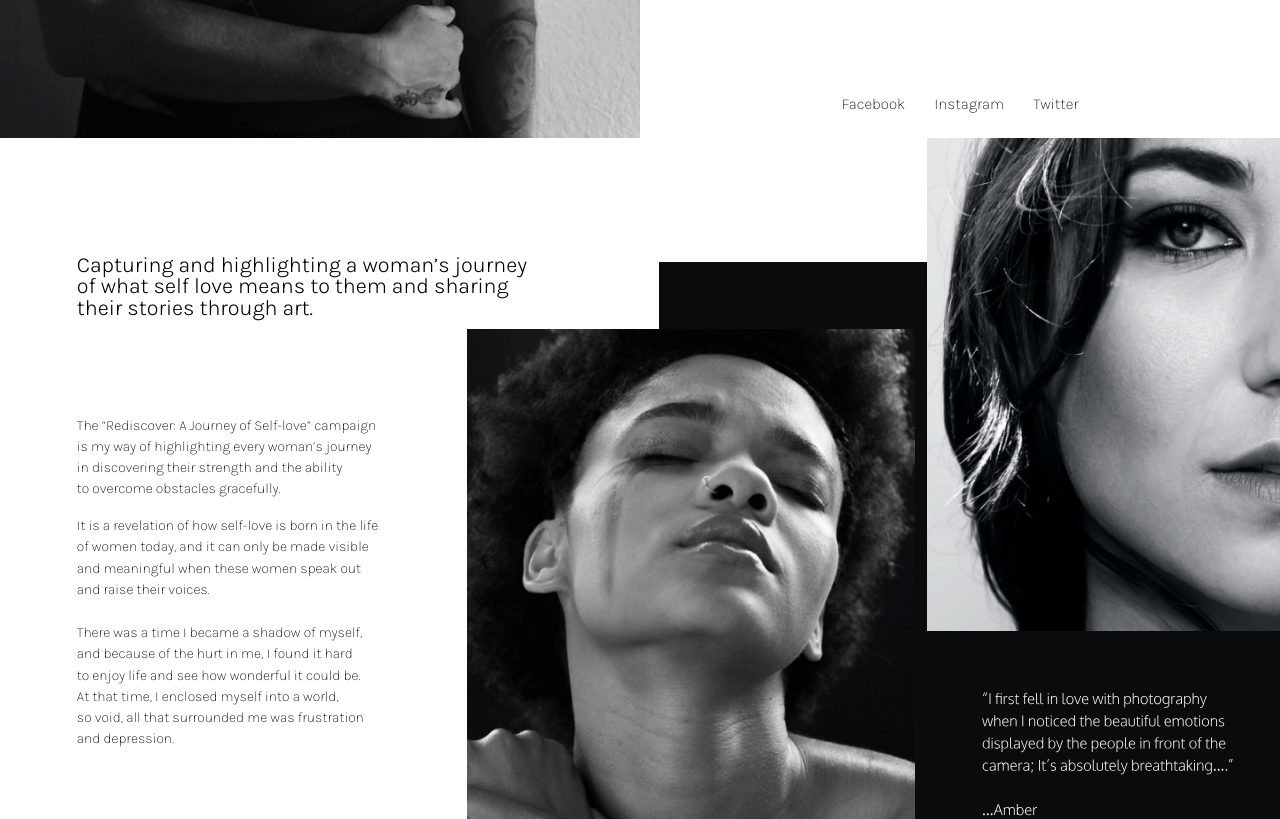
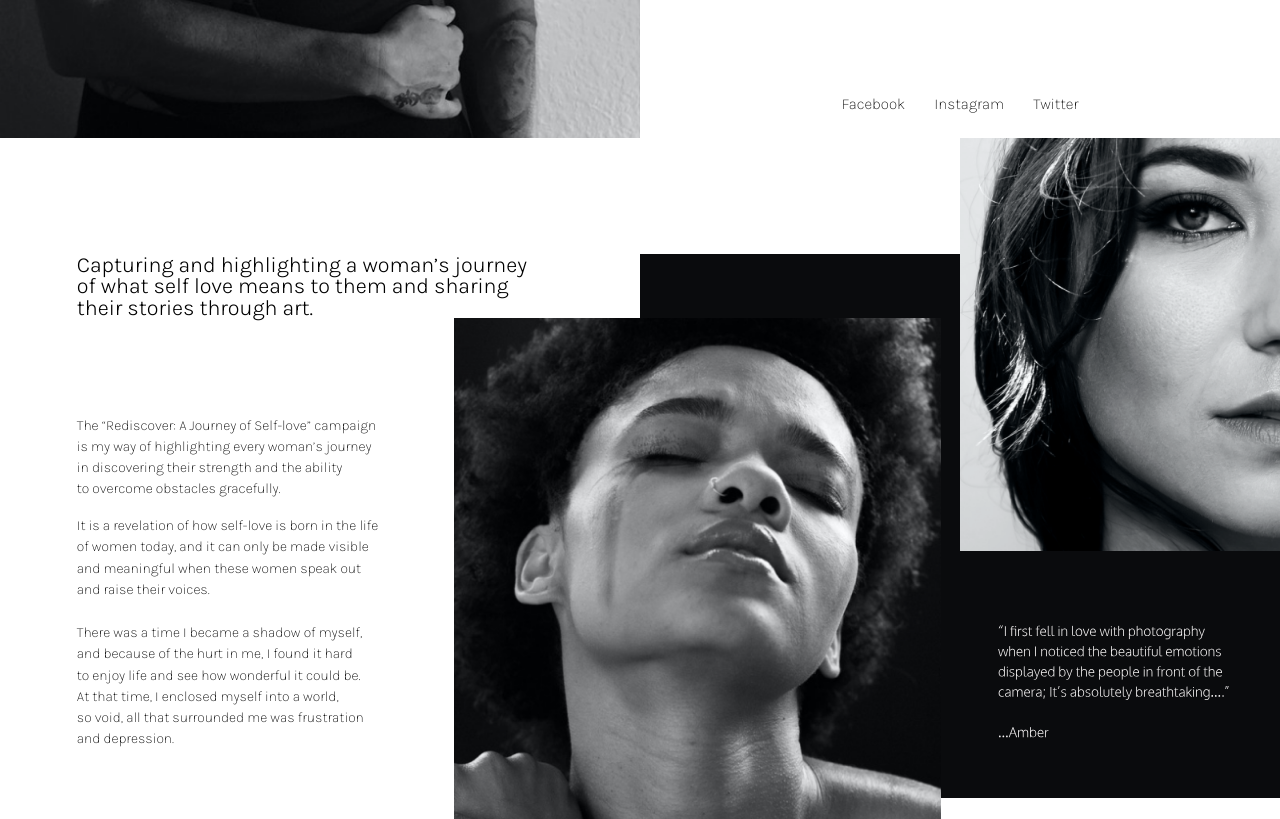
Before and after one commit to amber-beugard/amber-beugard.github.io, a plain HTML site: page index.html in a window 1280 px wide. Shown: the part 780-1599 px from the top of the page. Drawn offline with Linux system fonts and the light colour scheme.

Commit message:
Add files via upload

```diff
--- a/css/style.css
+++ b/css/style.css
@@ -66,17 +66,34 @@
 /*Block 2 Styles*/
 
 .block2{width: 100%;display: flex;}
-.block2_part1{width: 100%;display: block;}
+.block2_part1{width: 50%;display: block;}
 .page2_text1{font-family: "Karla";font-weight: 300;margin-top: 18%;font-size: 1.7vw;margin-left: 12%;}
 .page_text2_1{font-family: "Karla";font-weight: 200;font-size: 1.1vw;margin-left: 12%;line-height: 150%;margin-top: 15%;}
 .page_text2_2{font-family: "Karla";font-weight: 200;font-size: 1.1vw;margin-left: 12%;line-height: 150%;margin-top: 2.5%;}
 .page_text2_3{font-family: "Karla";font-weight: 200;font-size: 1.1vw;margin-left: 12%;line-height: 150%;margin-top: 3.5%;}
 
-.page2images{display: flex;width: 100%;}
-.page2bg{display: block;position: relative; width: 97.02%;height: 100%;left: 3%;top: 20%;}
-.page2img1{display: block;position: relative; width: 70%;height: 100%;left: -124%;top: 31%;}
-.page2img2{display: block;position: relative; width: 55.45%;height: 80%;left: -122.2%;}
-.page2text3{display: block;position: relative; width: 40%;height: 20%;left: -169%;top: 90%;}
+.page2images{display: flex;width: 50%;}
+.page2bg{
+   width: 100%;
+   margin-top: 18%;}
+.page2img1{
+   display: block;
+   position: absolute;
+   width: 38%;
+   margin-top: 14%;
+   margin-left: -14.5%;
+}
+.page2img2{
+   position: absolute;
+   width: 25%;
+   margin-left: 25%;
+}
+.page2text3{
+   position: absolute;
+   width: 18%;
+   margin-left: 28%;
+   margin-top: 38%;
+}
 
 /*Block 3 Styles*/
 
```
